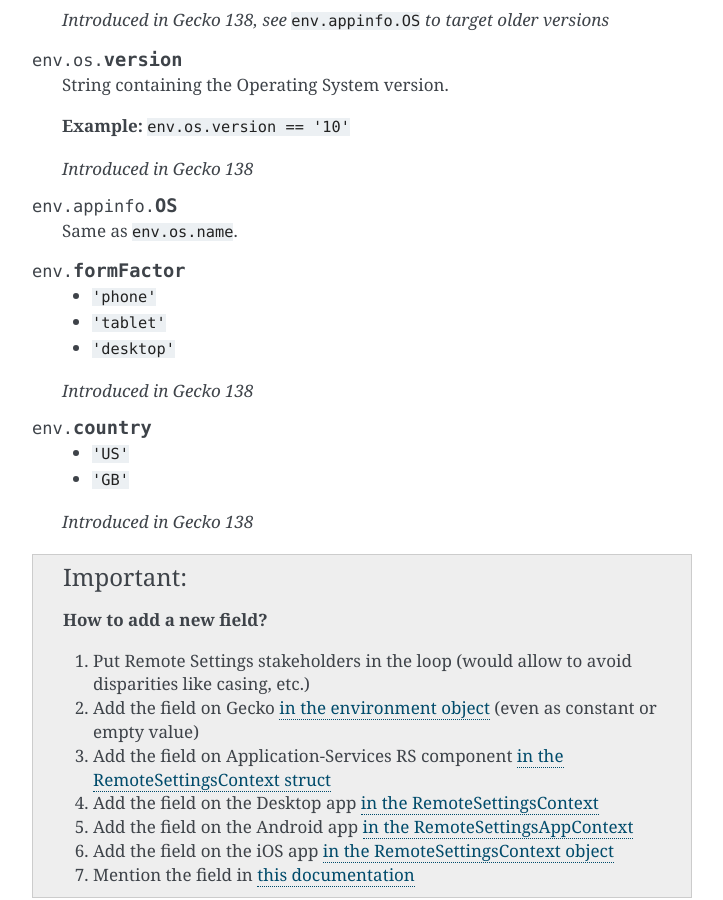
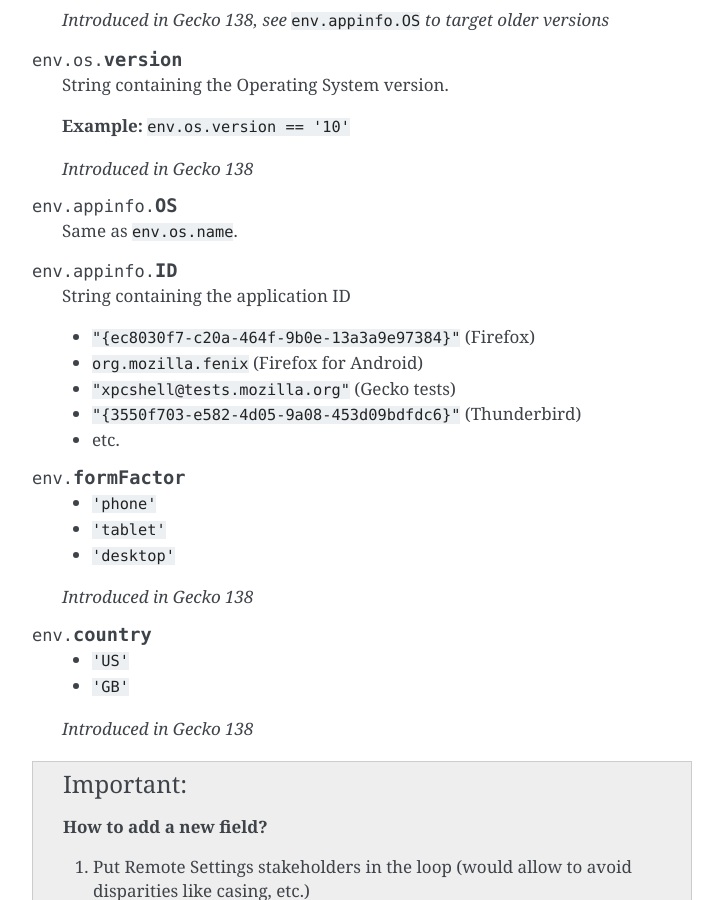
Before and after one commit to mozilla/remote-settings, a Sphinx documentation site: the page built from docs/target-filters.rst, in a window 1280 px wide and 900 px high, scrolled down 3688 px. Shown: the whole window, without its empty margins (388-1111 px from the left). Built offline with Sphinx 7.4.7, drawn with Linux system fonts in a browser that asks for light colours; some of the changed text lies outside the part shown.

Commit message:
appinfo.ID will be available in A-S

```diff
--- a/docs/target-filters.rst
+++ b/docs/target-filters.rst
@@ -178,6 +178,16 @@ filter expressions.
 
    Same as ``env.os.name``.
 
+.. js:attribute:: env.appinfo.ID
+
+   String containing the application ID
+
+   * ``"{ec8030f7-c20a-464f-9b0e-13a3a9e97384}"`` (Firefox)
+   * ``org.mozilla.fenix`` (Firefox for Android)
+   * ``"xpcshell@tests.mozilla.org"`` (Gecko tests)
+   * ``"{3550f703-e582-4d05-9a08-453d09bdfdc6}"`` (Thunderbird)
+   * etc.
+
 .. js:attribute:: env.formFactor
 
    * ``'phone'``
```
Also changed, not shown: other parts of docs/target-filters.rst (+0 -7 lines).
